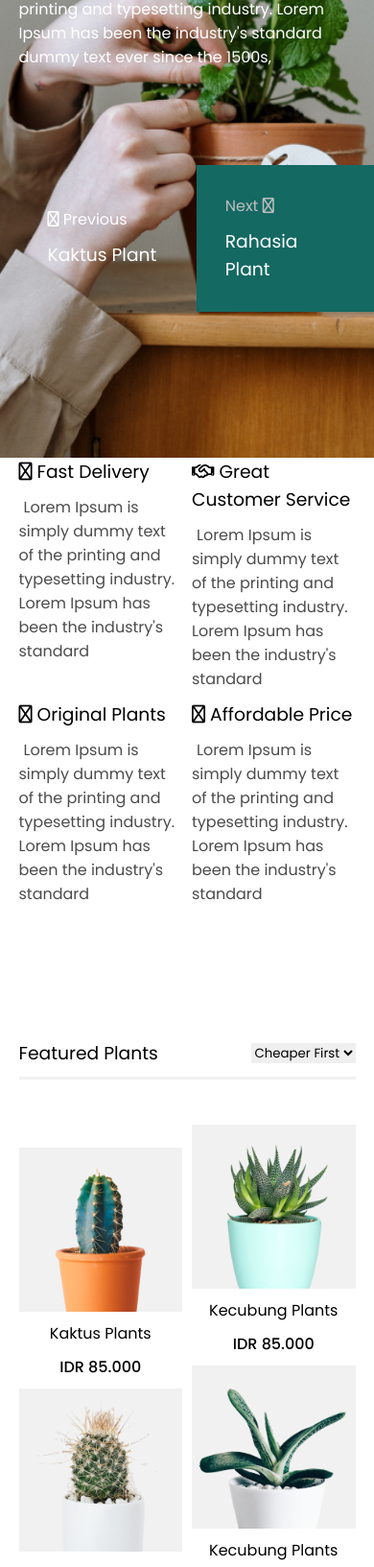
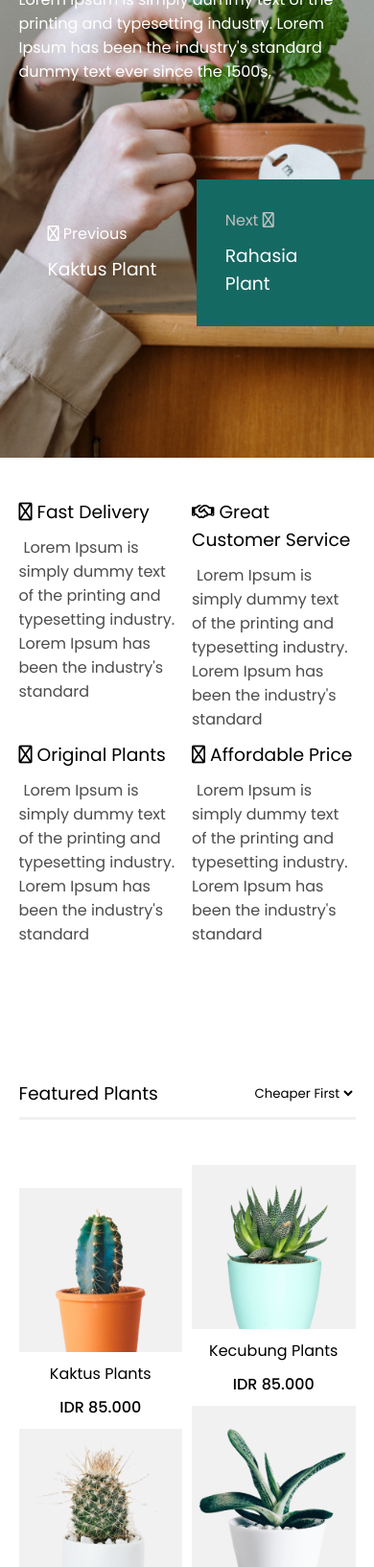
Before and after one commit to AzizSobirov/Plants-Shop, a plain HTML site: page index.html in a window 390 px wide. Shown: the part 367-2000 px from the top of the page at 96% size. Drawn offline with Linux system fonts and the light colour scheme.

Commit message:
Add files via upload

```diff
--- a/css/_adaptive.scss
+++ b/css/_adaptive.scss
@@ -8,12 +8,19 @@
         }
     }
     .head{
+        padding: 0 5vw;
         background:url(../img/head-img.png) center/cover;
         h2,h3,span h4,p{
             color: #fff;
         }
         &_img-bx{
             display: none;
+        }
+        &_text{
+            padding-left: 0;
+            &-btn{
+                width: calc(100% + 5vw);
+            }
         }
     }
 
--- a/css/_other.scss
+++ b/css/_other.scss
@@ -38,6 +38,7 @@ ul{
 input,select,button{
     border:none;
     outline: none;
+    background: transparent;
 }
 b{
     font-weight: 500;
--- a/css/style.scss
+++ b/css/style.scss
@@ -36,7 +36,7 @@ nav.bg{
         height: 100vh;
     }
     &_text{
-        padding:5vh 0 0 5vw;
+        padding-left: 5vw;
         height: 100%;
         h2{
             font-size: 3em;
@@ -71,7 +71,7 @@ nav.bg{
 
 .sec1{
     min-height: 100vh;
-    padding: 0 5vw;
+    padding: 5vh 5vw;
     @include flexbox;
     flex-direction: column;
     &-bx{
```
Also changed, not shown: css/style.css, 1 other file.
